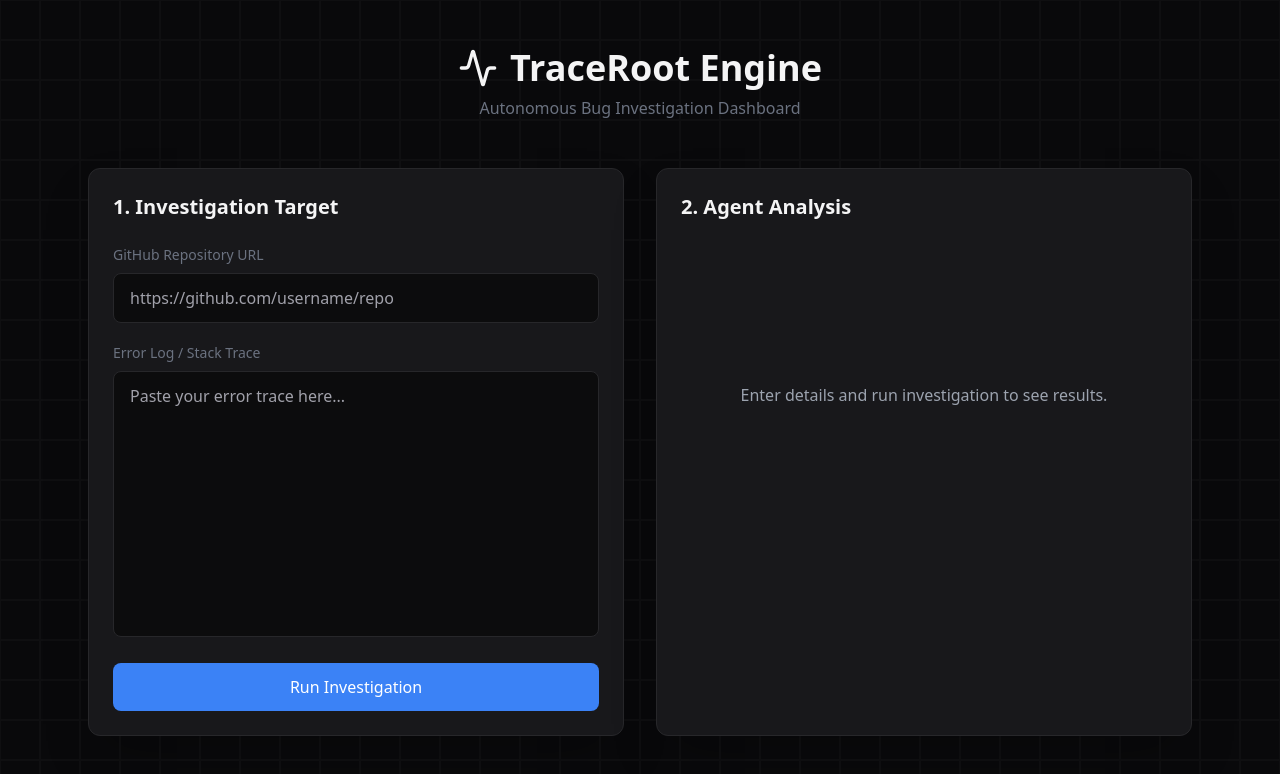
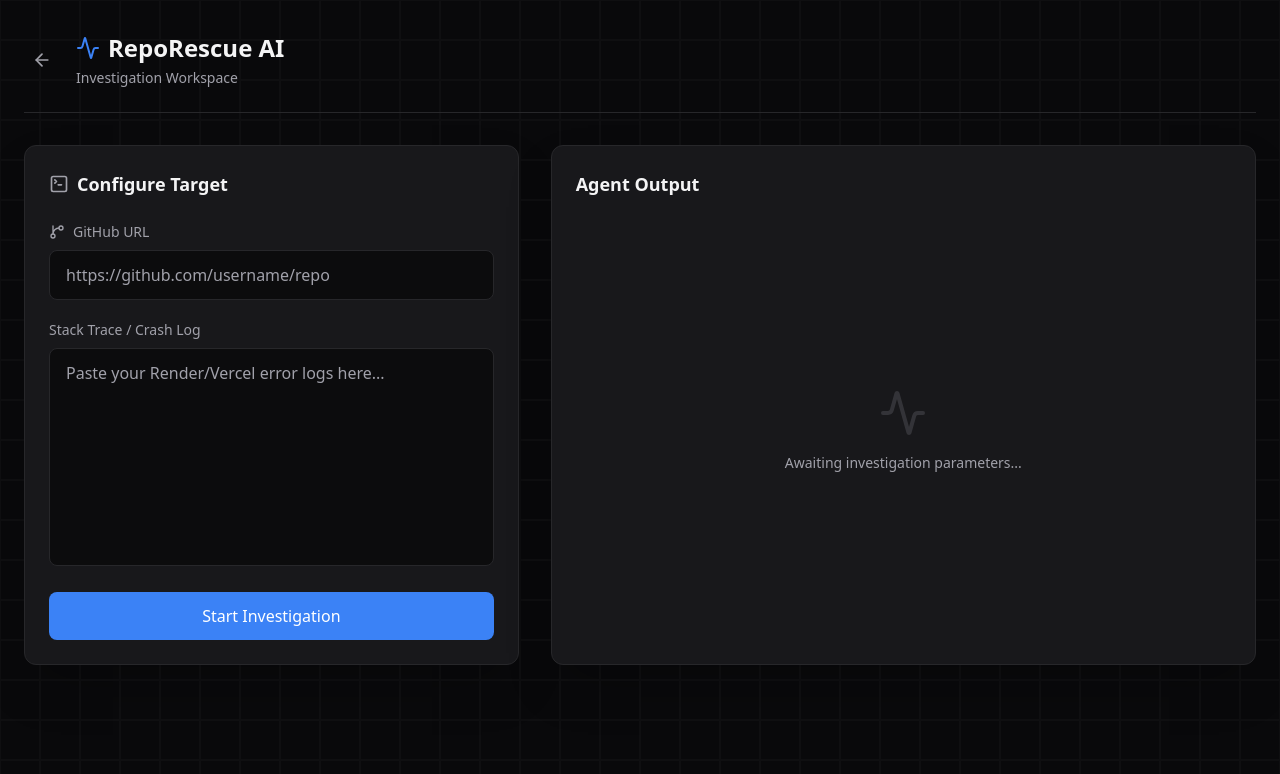
Before and after one commit to manikkori/TraceRoot, a React (Vite) app in the folder frontend/: page /dashboard in a window 1280 px wide. Shown: the top 774 px of the page. Built offline with nearby package versions, Linux system fonts and the light colour scheme; no server answers.

Commit message:
Update dashboard.jsx

```diff
--- a/frontend/src/pages/Dashboard.jsx
+++ b/frontend/src/pages/Dashboard.jsx
@@ -1,5 +1,14 @@
 import React, { useState } from "react";
-import { Activity, AlertTriangle, CheckCircle, Clock } from "lucide-react";
+import {
+  Activity,
+  AlertTriangle,
+  CheckCircle,
+  Clock,
+  TerminalSquare,
+  GitBranch,
+  ArrowLeft,
+} from "lucide-react";
+import { useNavigate } from "react-router-dom";
 import { Card } from "../components/ui/Card";
 import { Button } from "../components/ui/Button";
 import { Input } from "../components/ui/Input";
@@ -7,6 +16,7 @@ import { TextArea } from "../components/ui/TextArea";
 import { investigateBug } from "../services/api";
 
 export function Dashboard() {
+  const navigate = useNavigate();
   const [repoUrl, setRepoUrl] = useState("");
   const [errorLog, setErrorLog] = useState("");
   const [loading, setLoading] = useState(false);
@@ -18,11 +28,9 @@ export function Dashboard() {
       setError("Please provide both Repository URL and Error Log.");
       return;
     }
-
     setLoading(true);
     setError("");
     setResult(null);
-
     try {
       const data = await investigateBug(repoUrl, errorLog);
       setResult(data);
@@ -34,25 +42,40 @@ export function Dashboard() {
   };
 
   return (
-    <div className="max-w-6xl mx-auto p-6 space-y-8 py-12">
-      <div className="text-center space-y-2 mb-12">
-        <h1 className="text-4xl font-bold text-neuText flex items-center justify-center gap-3">
-          <Activity className="w-10 h-10 text-neuAccent" />
-          TraceRoot Engine
-        </h1>
-        <p className="text-gray-500">Autonomous Bug Investigation Dashboard</p>
+    <div className="max-w-7xl mx-auto p-6 py-8">
+      {/* Header */}
+      <div className="flex items-center justify-between mb-8 pb-6 border-b border-devBorder">
+        <div className="flex items-center gap-4">
+          <button
+            onClick={() => navigate("/")}
+            className="p-2 hover:bg-devBorder rounded-lg transition-colors text-devMuted hover:text-devText"
+          >
+            <ArrowLeft className="w-5 h-5" />
+          </button>
+          <div>
+            <h1 className="text-2xl font-bold text-devText flex items-center gap-2">
+              <Activity className="w-6 h-6 text-devAccent" />
+              RepoRescue AI
+            </h1>
+            <p className="text-sm text-devMuted mt-1">
+              Investigation Workspace
+            </p>
+          </div>
+        </div>
       </div>
 
-      <div className="grid grid-cols-1 lg:grid-cols-2 gap-8">
-        <div className="space-y-6">
+      <div className="grid grid-cols-1 lg:grid-cols-12 gap-8">
+        {/* Input Column */}
+        <div className="lg:col-span-5 space-y-6">
           <Card>
-            <h2 className="text-xl font-semibold mb-6 text-neuText">
-              1. Investigation Target
+            <h2 className="text-lg font-semibold mb-6 text-devText flex items-center gap-2">
+              <TerminalSquare className="w-5 h-5 text-devMuted" /> Configure
+              Target
             </h2>
             <div className="space-y-5">
               <div>
-                <label className="block text-sm font-medium mb-2 text-gray-500">
-                  GitHub Repository URL
+                <label className="block text-sm font-medium mb-2 text-devMuted flex items-center gap-2">
+                  <GitBranch className="w-4 h-4" /> GitHub URL
                 </label>
                 <Input
                   placeholder="https://github.com/username/repo"
@@ -61,99 +84,108 @@ export function Dashboard() {
                 />
               </div>
               <div>
-                <label className="block text-sm font-medium mb-2 text-gray-500">
-                  Error Log / Stack Trace
+                <label className="block text-sm font-medium mb-2 text-devMuted">
+                  Stack Trace / Crash Log
                 </label>
                 <TextArea
-                  placeholder="Paste your error trace here..."
+                  placeholder="Paste your Render/Vercel error logs here..."
                   value={errorLog}
                   onChange={(e) => setErrorLog(e.target.value)}
-                  rows={10}
+                  rows={8}
                 />
               </div>
               <Button
                 onClick={handleInvestigate}
                 disabled={loading}
-                className="w-full mt-4"
+                className="w-full"
               >
-                {loading ? "Processing Agent Loop..." : "Run Investigation"}
+                {loading ? "Initializing Agent..." : "Start Investigation"}
               </Button>
 
               {error && (
-                <div className="mt-4 p-4 rounded-xl text-red-500 shadow-neu-pressed flex items-start gap-2">
-                  <AlertTriangle className="w-5 h-5 flex-shrink-0" />
-                  <p className="text-sm font-medium">{error}</p>
+                <div className="mt-4 p-4 rounded-lg bg-red-500/10 border border-red-500/20 text-red-400 flex items-start gap-3">
+                  <AlertTriangle className="w-5 h-5 flex-shrink-0 mt-0.5" />
+                  <p className="text-sm">{error}</p>
                 </div>
               )}
             </div>
           </Card>
         </div>
 
-        <div className="space-y-6">
-          <Card className="h-full min-h-[500px]">
-            <h2 className="text-xl font-semibold mb-6 text-neuText">
-              2. Agent Analysis
+        {/* Results Column */}
+        <div className="lg:col-span-7">
+          <Card className="h-full min-h-[500px] flex flex-col bg-[#0f0f11]">
+            <h2 className="text-lg font-semibold mb-6 text-devText flex items-center gap-2">
+              Agent Output
             </h2>
 
             {!result && !loading && (
-              <div className="h-[300px] flex items-center justify-center text-gray-400 font-medium">
-                Enter details and run investigation to see results.
+              <div className="flex-1 flex flex-col items-center justify-center text-devMuted space-y-4">
+                <Activity className="w-12 h-12 opacity-20" />
+                <p className="text-sm">Awaiting investigation parameters...</p>
               </div>
             )}
 
             {loading && (
-              <div className="h-[300px] flex flex-col items-center justify-center text-neuAccent space-y-6">
-                <div className="w-12 h-12 border-4 border-neuBg border-t-neuAccent rounded-full animate-spin shadow-neu-flat"></div>
-                <p className="animate-pulse font-medium">
-                  AI Agent is cloning and reading code...
-                </p>
+              <div className="flex-1 flex flex-col items-center justify-center space-y-6">
+                <div className="relative w-16 h-16">
+                  <div className="absolute inset-0 border-4 border-devBorder rounded-full"></div>
+                  <div className="absolute inset-0 border-4 border-devAccent border-t-transparent rounded-full animate-spin"></div>
+                </div>
+                <div className="text-center space-y-2">
+                  <p className="text-devAccent font-medium animate-pulse">
+                    Cloning repository & analyzing files...
+                  </p>
+                  <p className="text-xs text-devMuted font-mono">
+                    Tracing node modules and imports
+                  </p>
+                </div>
               </div>
             )}
 
             {result && (
-              <div className="space-y-6 animate-fade-in">
-                <div className="p-5 rounded-xl shadow-neu-pressed">
-                  <h3 className="font-bold flex items-center gap-2 text-red-500 mb-2">
-                    <AlertTriangle className="w-5 h-5" /> Root Cause
-                  </h3>
-                  <p className="text-sm text-neuText leading-relaxed">
-                    {result.rootCause}
-                  </p>
+              <div className="space-y-6 animate-fade-in flex-1">
+                {/* Stats Bar */}
+                <div className="flex flex-wrap items-center gap-4 text-xs font-mono text-devMuted bg-black/50 p-3 rounded-lg border border-devBorder">
+                  <span className="flex items-center gap-1.5">
+                    <Clock className="w-3.5 h-3.5" />{" "}
+                    {(result.investigationTimeMs / 1000).toFixed(2)}s execution
+                  </span>
+                  <span className="opacity-30">|</span>
+                  <span>{result.filesExamined.length} files read</span>
+                  <span className="opacity-30">|</span>
+                  <span>{result.iterations} loop iterations</span>
                 </div>
 
-                <div className="p-5 rounded-xl shadow-neu-pressed">
-                  <h3 className="font-bold flex items-center gap-2 text-neuAccent mb-2">
-                    <Activity className="w-5 h-5" /> Explanation
+                <div className="space-y-2">
+                  <h3 className="text-sm font-semibold flex items-center gap-2 text-red-400">
+                    <AlertTriangle className="w-4 h-4" /> Root Cause Found
                   </h3>
-                  <p className="text-sm text-neuText leading-relaxed">
+                  <div className="p-4 bg-red-500/5 border border-red-500/10 rounded-lg">
+                    <p className="text-sm text-devText leading-relaxed">
+                      {result.rootCause}
+                    </p>
+                  </div>
+                </div>
+
+                <div className="space-y-2">
+                  <h3 className="text-sm font-semibold flex items-center gap-2 text-devAccent">
+                    <Activity className="w-4 h-4" /> Technical Explanation
+                  </h3>
+                  <p className="text-sm text-devMuted leading-relaxed px-1">
                     {result.explanation}
                   </p>
                 </div>
 
-                <div className="p-5 rounded-xl shadow-neu-pressed">
-                  <h3 className="font-bold flex items-center gap-2 text-green-500 mb-2">
-                    <CheckCircle className="w-5 h-5" /> Suggested Fix
+                <div className="space-y-2 pt-2">
+                  <h3 className="text-sm font-semibold flex items-center gap-2 text-green-400">
+                    <CheckCircle className="w-4 h-4" /> Suggested Resolution
                   </h3>
-                  <div className="mt-2 p-3 bg-gray-100 rounded-lg shadow-inner">
-                    <code className="text-sm text-gray-800 break-words">
+                  <div className="p-4 bg-[#1e1e1e] border border-devBorder rounded-lg shadow-inner overflow-x-auto">
+                    <code className="text-sm text-green-300 font-mono whitespace-pre-wrap">
                       {result.suggestedFix}
                     </code>
                   </div>
-                </div>
-
-                <div className="flex flex-wrap items-center gap-4 text-sm text-gray-500 mt-6 pt-6 border-t border-gray-300/50">
-                  <span className="flex items-center gap-1 font-medium">
-                    <Clock className="w-4 h-4" />{" "}
-                    {(result.investigationTimeMs / 1000).toFixed(2)}s
-                  </span>
-                  <span>•</span>
-                  <span className="font-medium">
-                    Files read: {result.filesExamined.length}
-                  </span>
-                  <span>•</span>
-                  <span className="font-medium">
-                    Iterations: {result.iterations}
-                  </span>
                 </div>
               </div>
             )}
```
